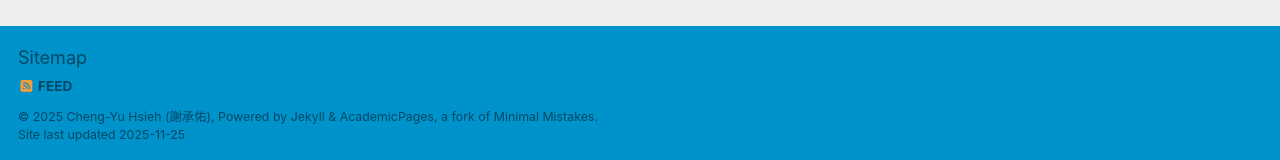
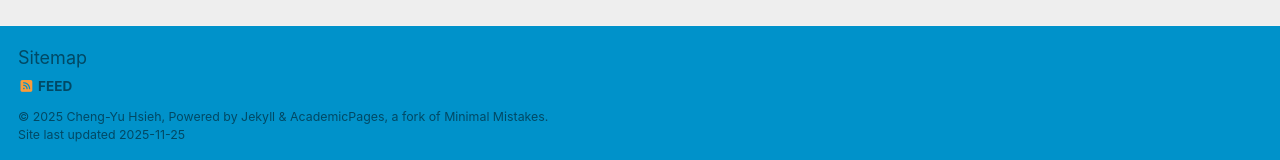
Before and after one commit to cyhsieh-psy/cyhsieh-psy.github.io, a Jekyll site: the page built from _pages/about.md, in a window 1280 px wide and 1018 px high. Shown: the part 855-1015 px from the top of the window. Built offline with Jekyll 4.4.1, drawn with Linux system fonts in a browser that asks for light colours; some web fonts are replaced; a script that is not in the unit is left out.

Commit message:
Update _config.yml

```diff
--- a/_config.yml
+++ b/_config.yml
@@ -11,7 +11,7 @@ locale                   : "en-UK"
 site_theme               : "air" # Currently available options are "default", "air"
 title                    : "Cheng-Yu Hsieh"
 title_separator          : "-"
-name                     : &name "Cheng-Yu Hsieh (謝承佑)"
+name                     : &name "Cheng-Yu Hsieh"
 description              : &description "Personal Website"   # Update this with a general description of your site, this is the default if not overridden by a page
 url                      : https://cyhsieh-psy.github.io # The base hostname & protocol for your site e.g. "https://[your GitHub username].github.io",
                                                            # or if you already have some other page hosted on Github then use "https://[your GitHub username].github.io/[Your Repo Name]"
```
